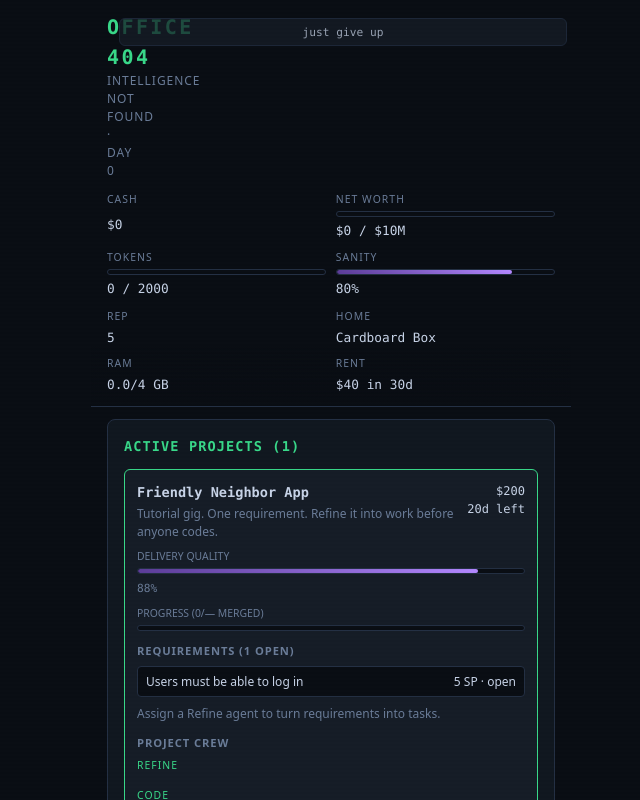
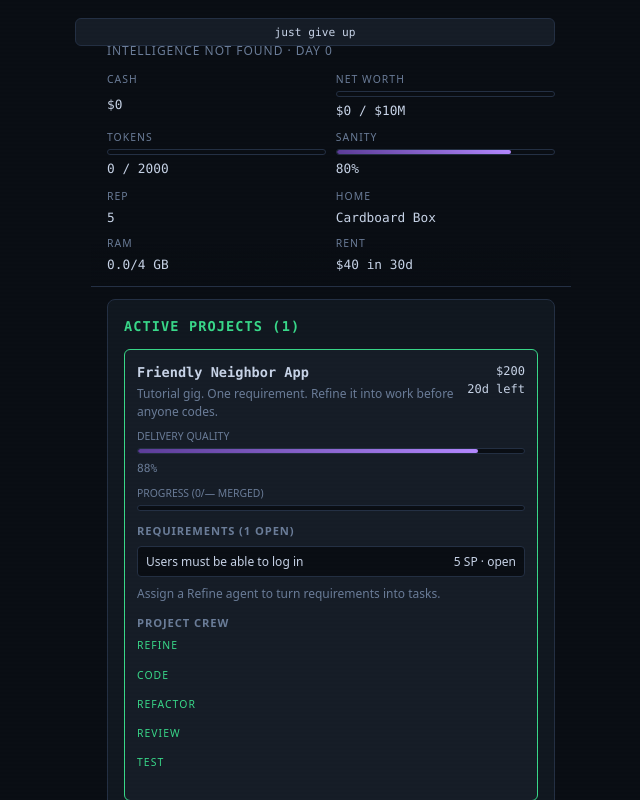
Before and after one commit to undreren/office404, a React (Vite) app: page / in a window 1280 px wide. Shown: the top 800 px of the page, without its empty margins (309-949 px from the left). Built offline with nearby package versions, Linux system fonts and the light colour scheme.

Commit message:
Style quit button red and pin to top-right corner
Absolute-position the compact quit button; override btn--small full
width so it no longer stretches across the header.

Co-authored-by: Kasper Allerslev <undreren@users.noreply.github.com>

```diff
--- a/src/components/ResourceBar.tsx
+++ b/src/components/ResourceBar.tsx
@@ -22,6 +22,7 @@ export function ResourceBar() {
 
   return (
     <header className="resource-bar">
+      <NewGameButton />
       <div className="resource-bar__header">
         <div className="resource-bar__title">
           <span className="glitch" data-text="OFFICE 404">
@@ -29,7 +30,6 @@ export function ResourceBar() {
           </span>
           <small>Intelligence Not Found · Day {Math.floor(gameDay)}</small>
         </div>
-        <NewGameButton />
       </div>
 
       <div className="resource-grid">
--- a/src/index.css
+++ b/src/index.css
@@ -80,6 +80,7 @@ body {
   justify-content: space-between;
   gap: 0.75rem;
   margin-bottom: 0.75rem;
+  padding-right: 5.5rem;
 }
 
 .resource-bar__title {
@@ -96,23 +97,27 @@ body {
 }
 
 .resource-bar__quit {
+  position: absolute;
+  top: calc(0.75rem + var(--safe-top));
+  right: 1rem;
+  z-index: 2;
   flex-shrink: 0;
   width: auto;
   margin: 0;
+  margin-top: 0;
   padding: 0.3rem 0.55rem;
   font-size: 0.65rem;
   white-space: nowrap;
 }
 
 .btn--header-quit {
-  border-color: color-mix(in srgb, var(--danger) 55%, transparent);
+  border-color: var(--danger);
   color: var(--danger);
-  background: transparent;
-  opacity: 0.75;
+  background: rgba(255, 92, 92, 0.1);
 }
 
 .btn--header-quit:active:not(:disabled) {
-  opacity: 1;
+  background: rgba(255, 92, 92, 0.2);
 }
 
 .glitch {
```
